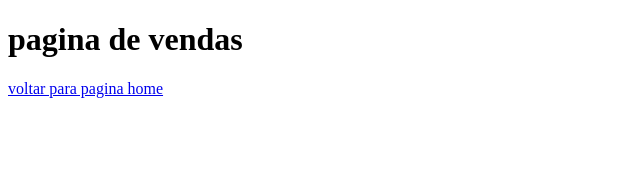
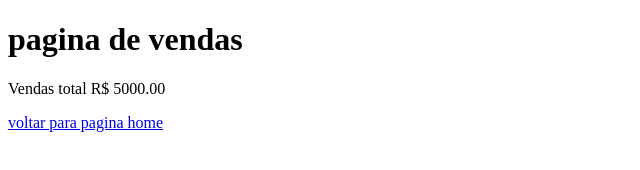
Before and after one commit to Marcio-Falck/aula-git-hub, a plain HTML site: page vendas.html in a window 1280 px wide. Shown: the whole page, without its empty margins (0-640 px from the left). Drawn offline with Linux system fonts and the light colour scheme.

Commit message:
acrescentado valor de vendas

```diff
--- a/vendas.html
+++ b/vendas.html
@@ -8,6 +8,9 @@
 </head>
 <body>
    <h1>pagina de vendas</h1>
+   <p>
+    Vendas total R$ 5000.00
+   </p>
    <a href="index.html">voltar para pagina home</a>
 </body>
 </html>
```
